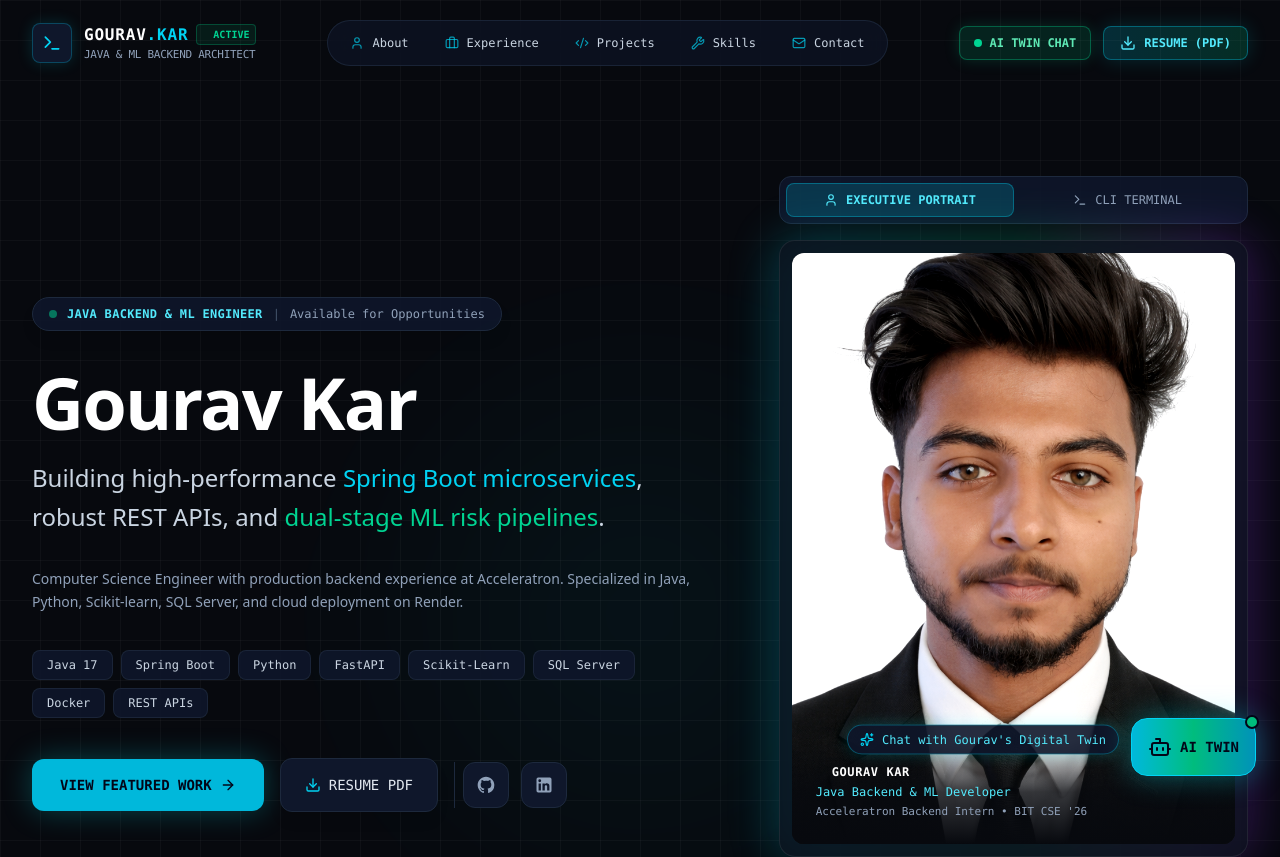
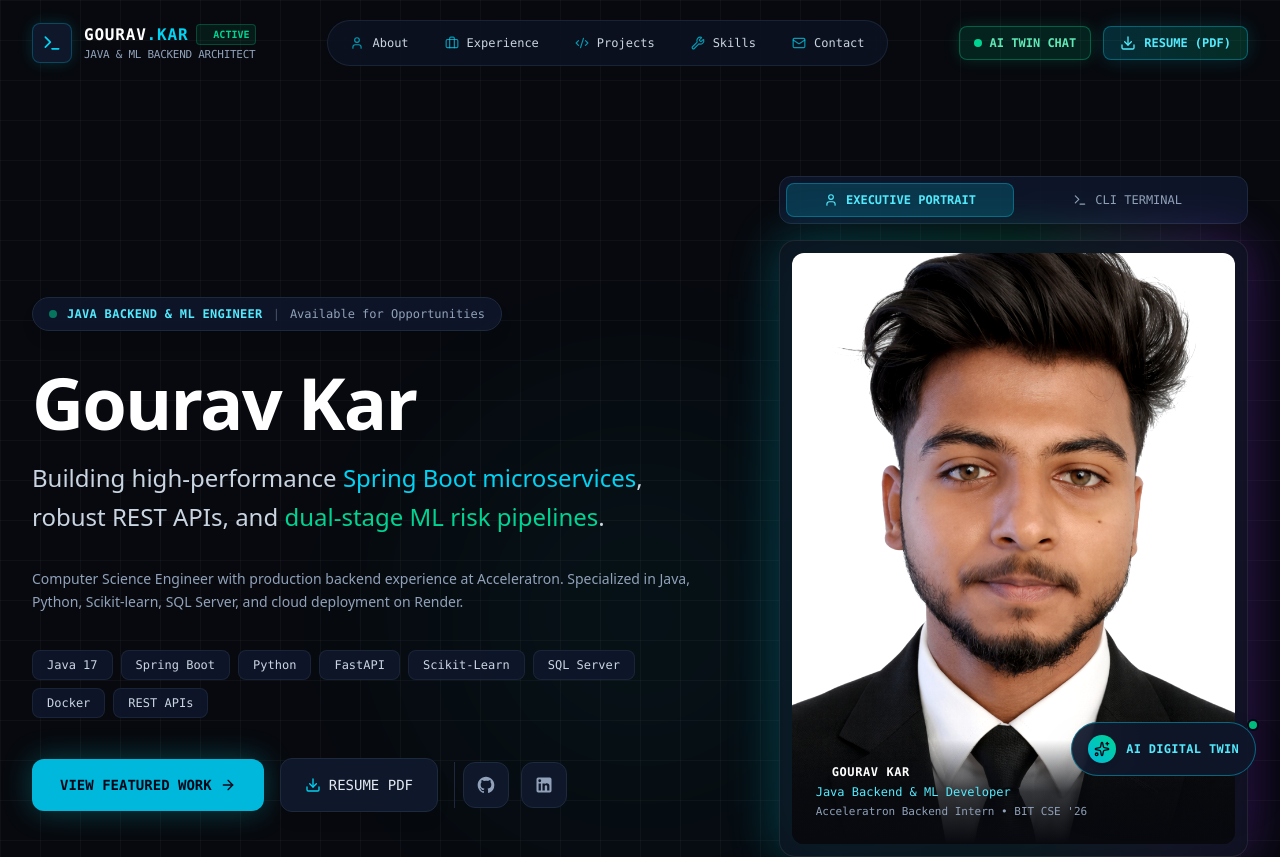
Before and after one commit to Gouravkar007/Portfolio, a Next.js app: page / in a window 1280 px wide. Shown: the top 857 px of the page. Built offline with nearby package versions, Linux system fonts and the light colour scheme.

Commit message:
Refine AI Digital Twin button to a single sleek pill trigger

```diff
--- a/src/components/DigitalTwinChat.tsx
+++ b/src/components/DigitalTwinChat.tsx
@@ -157,38 +157,38 @@ export const DigitalTwinChat: React.FC<DigitalTwinChatProps> = ({
 
   return (
     <>
-      {/* Floating Toggle Button (Bottom-Right) */}
-      <div className="fixed bottom-6 right-6 z-50 flex items-center gap-3 select-none">
-        {!isChatOpen && (
-          <div className="hidden sm:flex items-center gap-2 px-3 py-1.5 rounded-full bg-slate-900/90 border border-cyan-500/40 text-xs font-mono text-cyan-300 shadow-[0_0_15px_rgba(0,242,254,0.2)] animate-bounce">
-            <Sparkles className="w-3.5 h-3.5 text-cyan-400" />
-            <span>Chat with Gourav's Digital Twin</span>
-          </div>
-        )}
-
+      {/* Single Sleek Unified Floating AI Button (Bottom-Right) */}
+      <div className="fixed bottom-6 right-6 z-50 select-none">
         <button
           onClick={toggleChat}
-          className={`relative p-4 rounded-2xl transition-all duration-300 shadow-2xl flex items-center justify-center border ${
+          className={`group relative flex items-center gap-3 px-4 py-3 rounded-full transition-all duration-300 shadow-2xl border backdrop-blur-xl ${
             isChatOpen
-              ? "bg-slate-900 text-slate-300 border-slate-700 hover:bg-slate-800"
-              : "bg-gradient-to-r from-cyan-500 via-emerald-500 to-cyan-600 text-slate-950 border-cyan-400 hover:scale-105 shadow-[0_0_30px_rgba(0,242,254,0.35)]"
+              ? "bg-slate-900/95 text-slate-300 border-slate-700 hover:bg-slate-800"
+              : "bg-slate-900/90 text-slate-100 border-cyan-500/50 hover:border-cyan-400 hover:shadow-[0_0_25px_rgba(0,242,254,0.3)] hover:scale-[1.03]"
           }`}
-          title={isChatOpen ? "Close Digital Twin Chat" : "Ask Gourav's AI Digital Twin"}
+          title={isChatOpen ? "Close AI Digital Twin" : "Chat with Gourav's AI Digital Twin"}
         >
-          {/* Pulsing halo indicator */}
+          {/* Live Online Ping Badge */}
           {!isChatOpen && (
-            <span className="absolute -top-1 -right-1 flex h-3.5 w-3.5">
+            <span className="absolute -top-1 -right-1 flex h-3 w-3">
               <span className="animate-ping absolute inline-flex h-full w-full rounded-full bg-emerald-400 opacity-75"></span>
-              <span className="relative inline-flex rounded-full h-3.5 w-3.5 bg-emerald-500 border-2 border-slate-950"></span>
+              <span className="relative inline-flex rounded-full h-3 w-3 bg-emerald-500 border-2 border-slate-950"></span>
             </span>
           )}
 
           {isChatOpen ? (
-            <X className="w-6 h-6" />
+            <div className="flex items-center gap-2 font-mono text-xs font-semibold">
+              <X className="w-5 h-5 text-cyan-400" />
+              <span>CLOSE CHAT</span>
+            </div>
           ) : (
-            <div className="flex items-center gap-2 font-mono font-bold text-sm">
-              <Bot className="w-6 h-6 text-slate-950" />
-              <span className="hidden md:inline text-slate-950">AI TWIN</span>
+            <div className="flex items-center gap-2.5 font-mono text-xs font-semibold">
+              <div className="w-7 h-7 rounded-full bg-gradient-to-tr from-cyan-500 to-emerald-400 flex items-center justify-center text-slate-950 font-bold shadow-md group-hover:rotate-12 transition-transform">
+                <Sparkles className="w-4 h-4 text-slate-950" />
+              </div>
+              <span className="tracking-wide text-cyan-300 group-hover:text-white transition-colors">
+                AI DIGITAL TWIN
+              </span>
             </div>
           )}
         </button>
```
